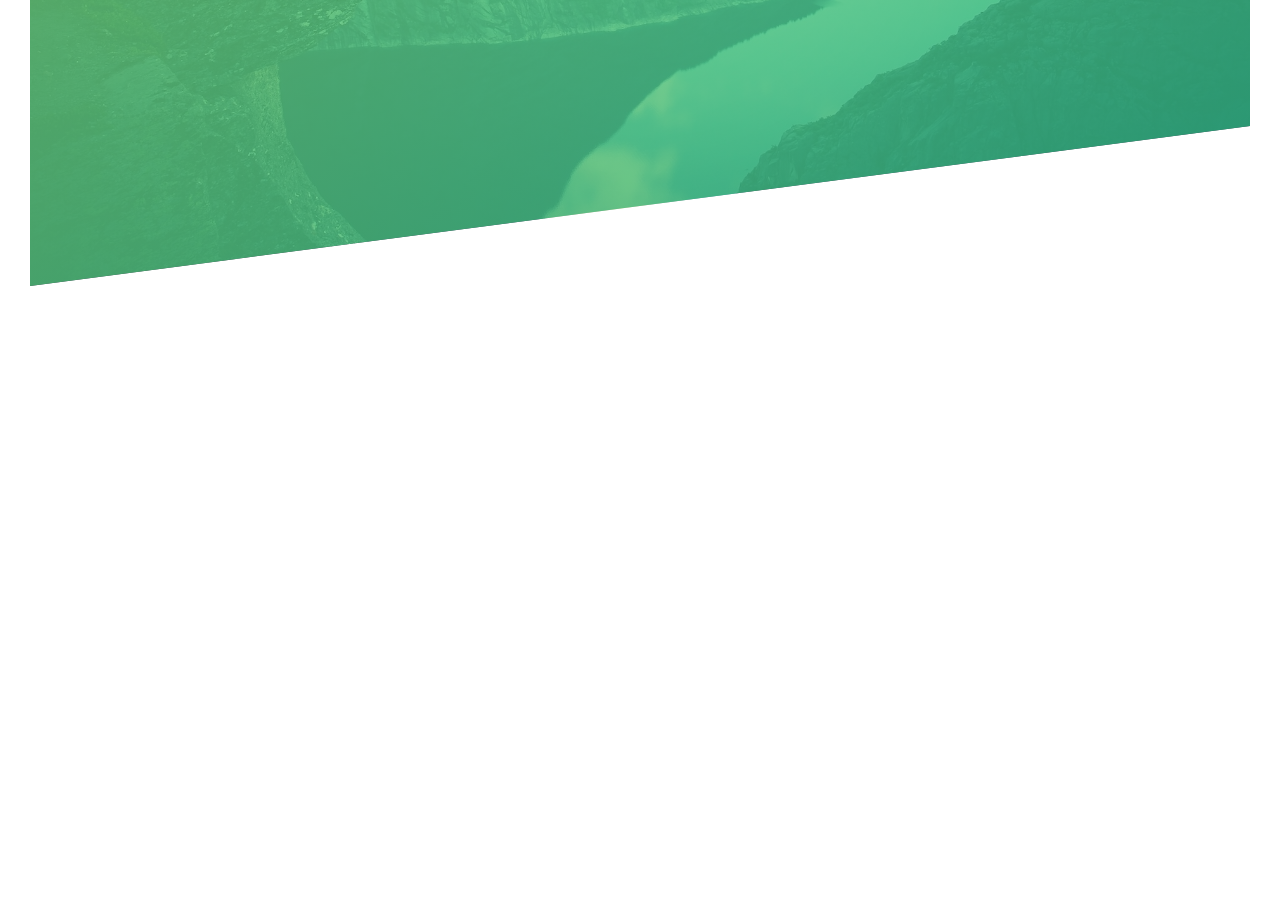
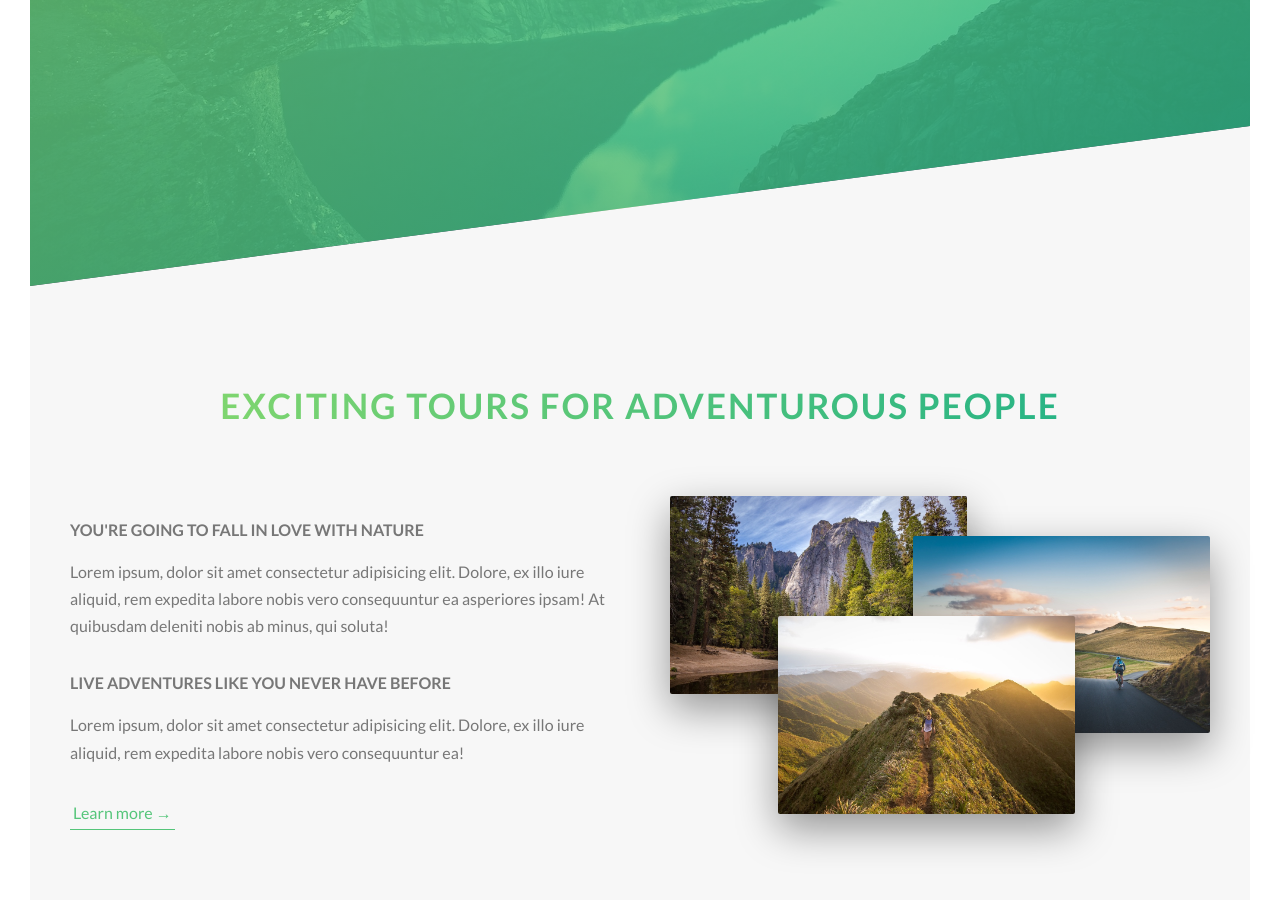
Before and after one commit to ayushexploring/natours, a website: page index.html in a window 1280 px wide. Shown: the part 504-1404 px from the top of the page. Before the commit the page ends 820 px from the top, so only its background shows below. Drawn offline with Linux system fonts and the light colour scheme.

Commit message:
finish about section

```diff
--- a/index.html
+++ b/index.html
@@ -25,6 +25,39 @@
 				<a href="#" class="btn btn--white btn--animated">Discover our tours</a>
 			</div>
 		</header>
+
+		<main>
+			<section class="section-about">
+				<div class="u-center-text u-margin-bottom-big">
+					<h2 class="heading-secondary">
+						Exciting tours for adventurous people
+					</h2>
+				</div>
+
+				<div class="row">
+					<div class="col-1-of-2">
+						<h3 class="heading-tertiary u-margin-bottom-small">You're going to fall in love with nature</h3>
+						<p class="paragraph">
+							Lorem ipsum, dolor sit amet consectetur adipisicing elit. Dolore, ex illo iure aliquid, rem expedita labore nobis vero consequuntur ea asperiores ipsam! At quibusdam deleniti nobis ab minus, qui soluta!
+						</p>
+
+						<h3 class="heading-tertiary u-margin-bottom-small">Live adventures like you never have before</h3>
+						<p class="paragraph">
+							Lorem ipsum, dolor sit amet consectetur adipisicing elit. Dolore, ex illo iure aliquid, rem expedita labore nobis vero consequuntur ea!
+						</p>
+
+						<a href="#" class="btn-text">Learn more &rarr;</a>
+					</div>
+					<div class="col-1-of-2">
+						<div class="composition">
+							<img src="img/nat-1-large.jpg" alt="Photo 1" class="composition__photo composition__photo--p1">
+							<img src="img/nat-2-large.jpg" alt="Photo 2" class="composition__photo composition__photo--p2">
+							<img src="img/nat-3-large.jpg" alt="Photo 3" class="composition__photo composition__photo--p3">
+						</div>
+					</div>
+				</div>
+			</section>
+		</main>
 
 		<!-- GRID SYSTEM -->
 		<!-- <section class="grid-test">
--- a/sass/abstracts/_mixins.scss
+++ b/sass/abstracts/_mixins.scss
@@ -1,3 +1,4 @@
+// this partial contains mixins which are independent reusable codes
 @mixin clearfix {
     &::after {
         /* Height of an element collapses if it's child elements are floated.
--- a/sass/abstracts/_variables.scss
+++ b/sass/abstracts/_variables.scss
@@ -1,12 +1,17 @@
+// this partial contains variables
 // COLORS
 $color-primary: #55c57a;
 $color-primary-light: #7ed56f;
 $color-primary-dark: #28b485;
+$color-grey-light-1: #f7f7f7;
 
 $color-grey-dark: #777;
 $color-white: #fff;
 $color-black: #000;
 
+// FONT
+$default-font-size: 1.6rem;
+
 // GRID
 $grid-width: 114rem;
 $gutter-vertical: 8rem;
--- a/sass/base/_animations.scss
+++ b/sass/base/_animations.scss
@@ -1,3 +1,4 @@
+// animation partial describes css of keyframe animations
 @keyframes moveInLeft {
     0% {
         opacity: 0;
--- a/sass/base/_base.scss
+++ b/sass/base/_base.scss
@@ -1,3 +1,4 @@
+// base partial describes css of very basic elements
 *,
 *::after,
 *::before {
--- a/sass/base/_typography.scss
+++ b/sass/base/_typography.scss
@@ -1,3 +1,4 @@
+// typography sass partial is used to describe css of text elements
 body {
 	font-family: "Lato", sans-serif;
     font-weight: 400;
@@ -33,3 +34,38 @@ body {
         animation: moveInRight 1s ease-out;
     }
 }
+
+.heading-secondary {
+    font-size: 3.5rem;
+    text-transform: uppercase;
+    font-weight: 700;
+    display: inline-block;
+    background-image: linear-gradient(
+        to right,
+        $color-primary-light,
+        $color-primary-dark
+    );
+    -webkit-background-clip: text;
+    color: transparent;
+    letter-spacing: .2rem;
+    transition: all .2s;
+
+    &:hover {
+        transform: skewY(2deg) skewX(15deg) scale(1.1);
+        text-shadow: .5rem 1rem 2rem rgba($color-black, .2);
+    }
+}
+
+.heading-tertiary {
+    font-size: $default-font-size;
+    font-weight: 700;
+    text-transform: uppercase
+}
+
+.paragraph {
+    font-size: $default-font-size;
+
+    &:not(:last-child) {
+        margin-bottom: 3rem;
+    }
+}
--- a/sass/base/_utilities.scss
+++ b/sass/base/_utilities.scss
@@ -0,0 +1,5 @@
+// utilities sass partial is used to describe specific css for specific elements independently.
+.u-center-text { text-align: center; }
+.u-margin-bottom-small { margin-bottom: 1.5rem; }
+.u-margin-bottom-medum { margin-bottom: 4rem; }
+.u-margin-bottom-big { margin-bottom: 8rem; }
--- a/sass/components/_button.scss
+++ b/sass/components/_button.scss
@@ -9,13 +9,13 @@
         border-radius: 10rem;
         transition: all .2s;
         position: relative;
-        font-size: 16px;
+        font-size: $default-font-size;
     }
 
     &:hover {
         // .btn:hover
         transform: translateY(-3px);
-        box-shadow: 0 1rem 2rem rgba($color-black,.2);
+        box-shadow: 0 1rem 2rem rgba($color-black, .2);
 
         &::after {
             // .btn:hover::after
@@ -27,7 +27,7 @@
     &:active {
         // .btn:active
         transform: translateY(-1px);
-        box-shadow: 0 .5rem 1rem rgba($color-black,.2);
+        box-shadow: 0 .5rem 1rem rgba($color-black, .2);
     }
 
     &--white {
@@ -61,3 +61,31 @@
         animation-fill-mode: backwards;
     }
 }
+
+.btn-text {
+    &:link,
+    &:visited {
+        // btn-text:link, btn-text:visited
+        color: $color-primary;
+        display: inline-block;
+        font-size: $default-font-size;
+        text-decoration: none;
+        border-bottom: 1px solid $color-primary;
+        padding: 3px;
+        transition: all .2s;
+    }
+
+    &:hover {
+        // btn-text:hover
+        background-color: $color-primary;
+        color: $color-white;
+        transform: translateY(-2px);
+        box-shadow: 0 1rem 2rem rgba($color-black, .15);
+    }
+
+    &:active {
+        // btn-text:active
+        transform: translateY(0);
+        box-shadow: 0 .5rem 1rem rgba($color-black, .2);
+    }
+}
--- /dev/null
+++ b/sass/components/_composition.scss
@@ -0,0 +1,44 @@
+.composition {
+    position: relative;
+
+    &__photo {
+        // .composition__photo
+        width: 55%;
+        box-shadow: 0 1.5rem 4rem rgba($color-black, .4);
+        border-radius: 2px;
+        position: absolute;
+        z-index: 10;
+        transition: all .2s;
+        outline-offset: 2rem;
+
+        &--p1 {
+            // .composition__photo--p1
+            left: 0;
+            top: -2rem;
+        }
+
+        &--p2 {
+            // .composition__photo--p2
+            right: 0;
+            top: 2rem;
+        }
+
+        &--p3 {
+            // .composition__photo--p3
+            left: 20%;
+            top: 10rem;
+        }
+
+        &:hover {
+            outline: 1.5rem solid $color-primary;
+            transform: scale(1.05) translateY(-.5rem);
+            box-shadow: 0 2.5rm 4rem rgba($color-black, .5);
+            z-index: 20;
+        }
+    }
+
+    &:hover &__photo:not(:hover) {
+        // .composition:hover .composition__photo:not(:hover)
+        transform: scale(0.95);
+    }
+}
--- a/sass/layout/_grid.scss
+++ b/sass/layout/_grid.scss
@@ -1,6 +1,5 @@
 .row {
     max-width: $grid-width;
-    background-color: #eee;
     margin: 0 auto;
 
     &:not(:last-child) {
@@ -14,7 +13,6 @@
         /* This is called attribute selector. Here, this selects all elements having class which starts(^) with "col-".
         Similary (*) selects all elements having class which contain "col-".
         Similary ($) selects all elements having class which end with "col-". */
-        background-color: $color-primary-light;
         float: left;
 
         &:not(:last-child) {
--- a/sass/main.scss
+++ b/sass/main.scss
@@ -1,3 +1,11 @@
+/* 1rem             = 1 x root font size (here, 10px in html selector) */
+/* 1em (for font)   = 1 x parent element's computed font size */
+/* 1em (for length) = 1 x current element's computed font size */
+/* 1% (for font)    = 1% of parent element's computed font size */
+/* 1% (for length)  = 1% of parent element's computed width */
+/* 1vh              = 1% of viewport height */
+/* 1vw              = 1% of viewport width */
+
 @import "abstracts/functions";
 @import "abstracts/variables";
 @import "abstracts/mixins";
@@ -8,16 +16,9 @@
 @import "base/utilities";
 
 @import "components/button";
+@import "components/composition";
 
 @import "layout/grid";
 @import "layout/header";
 
 @import "pages/home";
-
-/* 1rem             = 1 x root font size (here, 10px in html selector) */
-/* 1em (for font)   = 1 x parent element's computed font size */
-/* 1em (for length) = 1 x current element's computed font size */
-/* 1% (for font)    = 1% of parent element's computed font size */
-/* 1% (for length)  = 1% of parent element's computed width */
-/* 1vh              = 1% of viewport height */
-/* 1vw              = 1% of viewport width */
--- a/sass/pages/_home.scss
+++ b/sass/pages/_home.scss
@@ -0,0 +1,5 @@
+.section-about {
+    background-color: $color-grey-light-1;
+    padding: 25rem 0;
+    margin-top: -20vh;
+}
```
Also changed, not shown: css/style.css.
